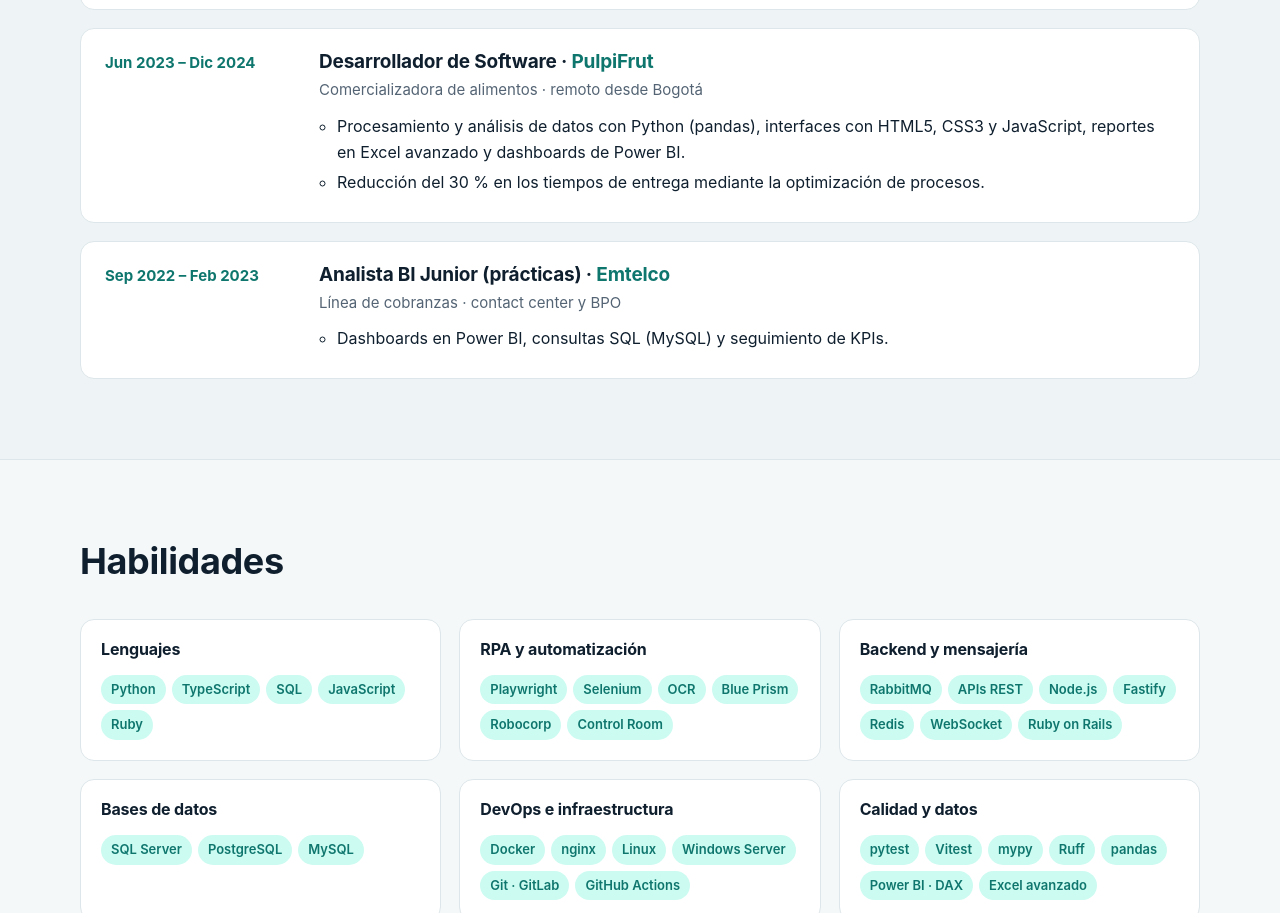
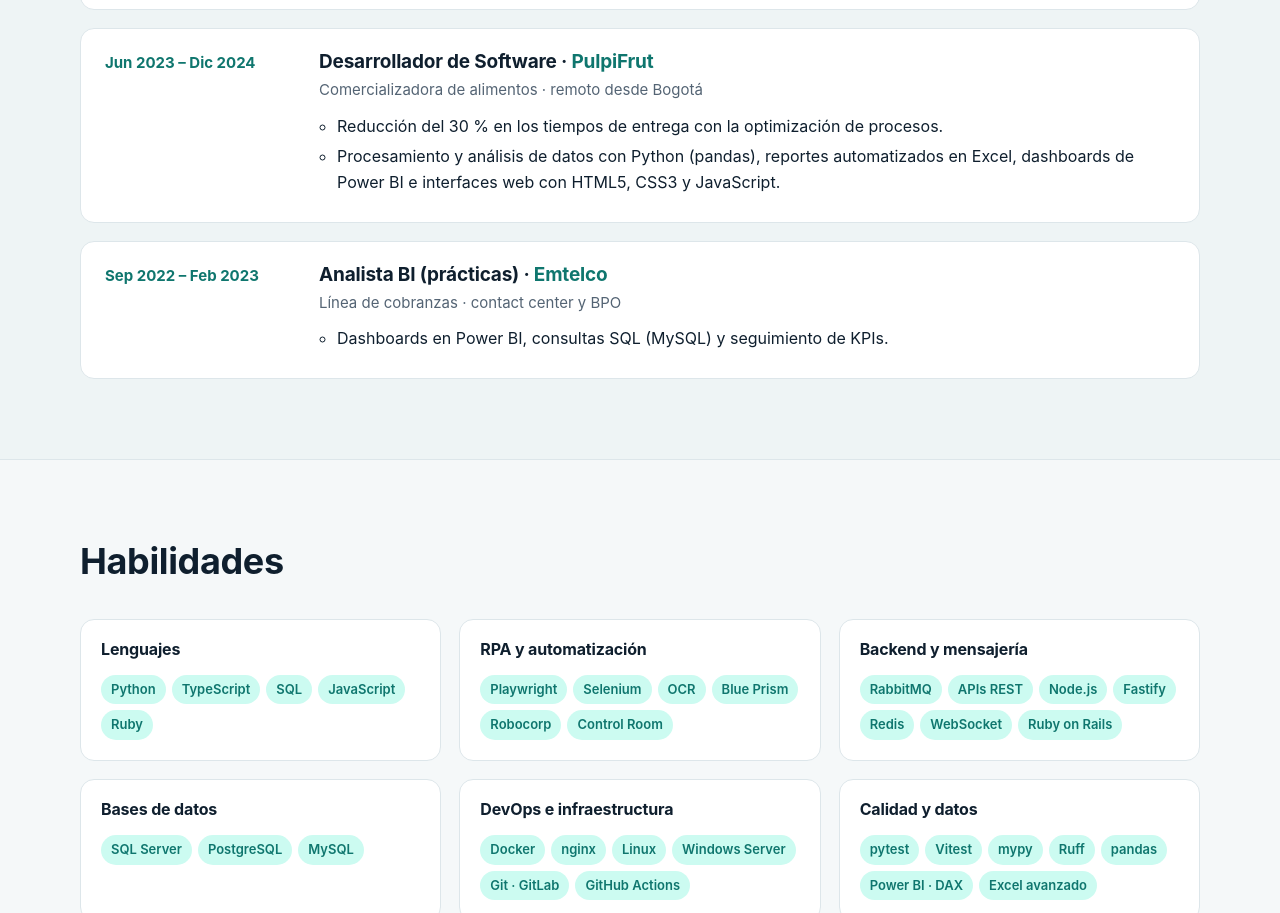
Before and after one commit to DarwinMontiel/DarwinMontiel.github.io, a plain HTML site: page index.html in a window 1280 px wide. Shown: the part 4186-5099 px from the top of the page. Drawn offline with Linux system fonts and the light colour scheme.

Commit message:
experiencia: PulpiFrut abre con su resultado y Emtelco sin «Junior»

```diff
--- a/index.html
+++ b/index.html
@@ -254,15 +254,15 @@
               <h3>Desarrollador de Software · <span>PulpiFrut</span></h3>
               <p class="muted">Comercializadora de alimentos · remoto desde Bogotá</p>
               <ul>
-                <li>Procesamiento y análisis de datos con Python (pandas), interfaces con HTML5, CSS3 y JavaScript, reportes en Excel avanzado y dashboards de Power BI.</li>
-                <li>Reducción del 30 % en los tiempos de entrega mediante la optimización de procesos.</li>
+                <li>Reducción del 30 % en los tiempos de entrega con la optimización de procesos.</li>
+                <li>Procesamiento y análisis de datos con Python (pandas), reportes automatizados en Excel, dashboards de Power BI e interfaces web con HTML5, CSS3 y JavaScript.</li>
               </ul>
             </div>
           </li>
           <li>
             <div class="timeline__when">Sep 2022 – Feb 2023</div>
             <div class="timeline__what">
-              <h3>Analista BI Junior (prácticas) · <span>Emtelco</span></h3>
+              <h3>Analista BI (prácticas) · <span>Emtelco</span></h3>
               <p class="muted">Línea de cobranzas · contact center y BPO</p>
               <ul>
                 <li>Dashboards en Power BI, consultas SQL (MySQL) y seguimiento de KPIs.</li>
```
